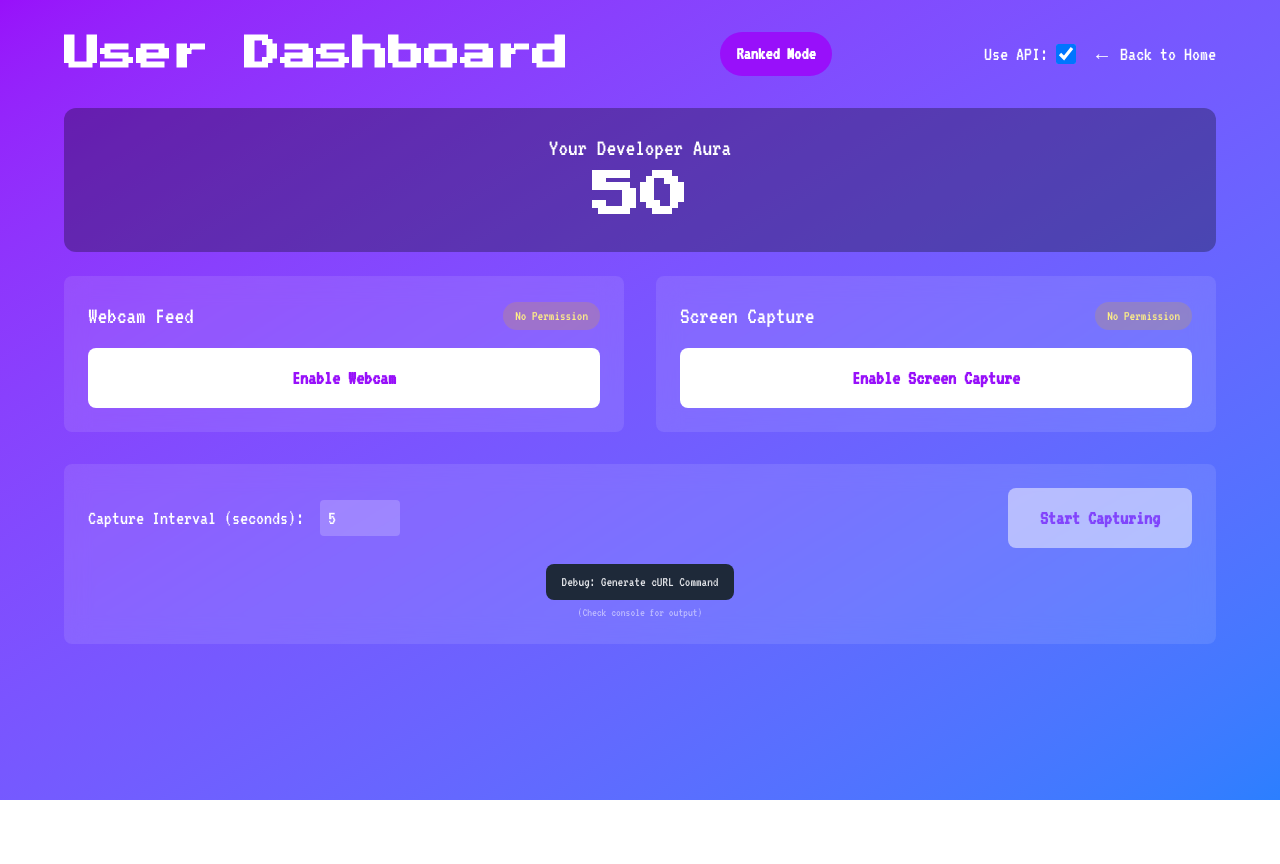
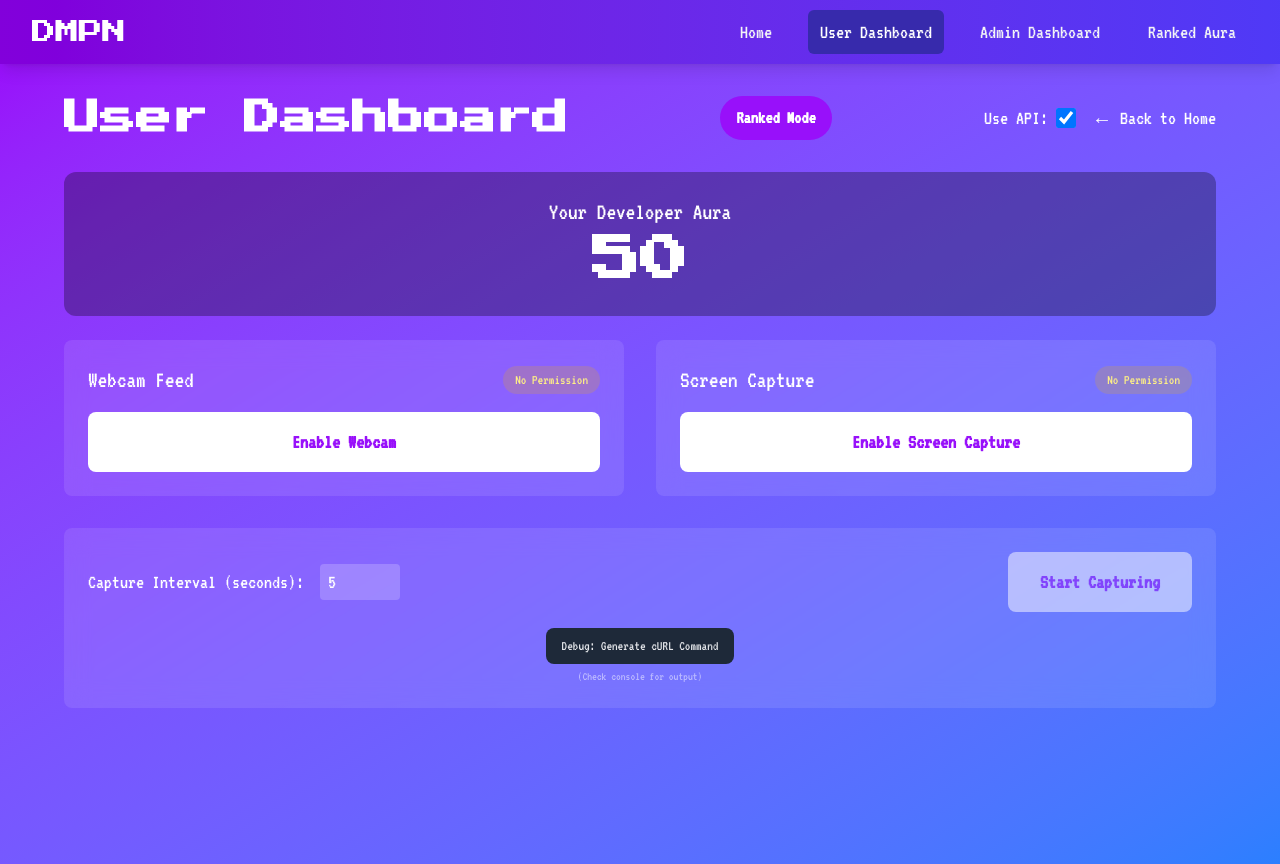
Before and after one commit to VietRocHack/DMPN, a Next.js app in the folder frontend/: page /dashboard in a window 1280 px wide. Before the commit the page ends 800 px from the top, so only its background shows below. Built offline with nearby package versions, Linux system fonts and the light colour scheme.

Commit message:
Add Navbar component to layout, update Home page styling for header space, and enhance product specification with Navbar details.

```diff
--- a/frontend/src/app/layout.tsx
+++ b/frontend/src/app/layout.tsx
@@ -1,6 +1,7 @@
 import type { Metadata } from "next";
 import { Press_Start_2P, VT323 } from "next/font/google";
 import "./globals.css";
+import Navbar from "@/components/Navbar";
 
 const pressStart2P = Press_Start_2P({
     weight: "400",
@@ -22,7 +23,12 @@ export const metadata: Metadata = {
 export default function RootLayout({ children }: { children: React.ReactNode }) {
     return (
         <html lang="en">
-            <body className={`${pressStart2P.variable} ${vt323.variable}`}>{children}</body>
+            <body className={`${pressStart2P.variable} ${vt323.variable}`}>
+                <Navbar />
+                <div className="pt-16">
+                    {children}
+                </div>
+            </body>
         </html>
     );
 }
--- a/frontend/src/app/page.tsx
+++ b/frontend/src/app/page.tsx
@@ -2,7 +2,7 @@ import Link from "next/link";
 
 export default function Home() {
     return (
-        <main className="min-h-screen flex flex-col items-center justify-center bg-gradient-to-br from-purple-600 to-blue-500 p-4">
+        <main className="min-h-[calc(100vh-64px)] flex flex-col items-center justify-center bg-gradient-to-br from-purple-600 to-blue-500 p-4">
             <div className="text-center space-y-8 max-w-2xl">
                 <h1 className="text-6xl font-bold text-white mb-4 font-['Press_Start_2P']">DMPN</h1>
                 <h2 className="text-2xl text-white/90 font-['VT323']">
--- /dev/null
+++ b/frontend/src/components/Navbar.tsx
@@ -0,0 +1,111 @@
+"use client";
+
+import Link from 'next/link';
+import { usePathname } from 'next/navigation';
+import { useState } from 'react';
+
+const Navbar = () => {
+  const pathname = usePathname();
+  const [isMenuOpen, setIsMenuOpen] = useState(false);
+
+  const navLinks = [
+    { href: '/', label: 'Home' },
+    { href: '/dashboard', label: 'User Dashboard' },
+    { href: '/admin', label: 'Admin Dashboard' },
+    { href: '/ranked', label: 'Ranked Aura' },
+  ];
+
+  const isActive = (path: string) => pathname === path;
+
+  return (
+    <nav className="fixed top-0 left-0 right-0 z-50 bg-gradient-to-r from-purple-700 to-indigo-600 shadow-lg font-['VT323']">
+      <div className="max-w-7xl mx-auto px-4 sm:px-6 lg:px-8">
+        <div className="flex items-center justify-between h-16">
+          <div className="flex items-center">
+            <div className="flex-shrink-0">
+              <Link href="/" className="flex items-center">
+                <span className="text-white text-2xl font-['Press_Start_2P'] tracking-tight">DMPN</span>
+              </Link>
+            </div>
+          </div>
+
+          {/* Desktop menu */}
+          <div className="hidden md:block">
+            <div className="ml-10 flex items-center space-x-6">
+              {navLinks.map((link) => (
+                <Link
+                  key={link.href}
+                  href={link.href}
+                  className={`text-xl px-3 py-2 rounded-md ${
+                    isActive(link.href)
+                      ? 'bg-indigo-800 text-white'
+                      : 'text-gray-100 hover:bg-purple-600 hover:text-white'
+                  } transition-all duration-200`}
+                >
+                  {link.label}
+                </Link>
+              ))}
+            </div>
+          </div>
+
+          {/* Mobile menu button */}
+          <div className="md:hidden flex items-center">
+            <button
+              type="button"
+              className="inline-flex items-center justify-center p-2 rounded-md text-white hover:text-white hover:bg-purple-600 focus:outline-none"
+              aria-controls="mobile-menu"
+              aria-expanded="false"
+              onClick={() => setIsMenuOpen(!isMenuOpen)}
+            >
+              <span className="sr-only">Open main menu</span>
+              {/* Icon for menu */}
+              <svg
+                className={`${isMenuOpen ? 'hidden' : 'block'} h-6 w-6`}
+                xmlns="http://www.w3.org/2000/svg"
+                fill="none"
+                viewBox="0 0 24 24"
+                stroke="currentColor"
+                aria-hidden="true"
+              >
+                <path strokeLinecap="round" strokeLinejoin="round" strokeWidth={2} d="M4 6h16M4 12h16M4 18h16" />
+              </svg>
+              {/* Icon for closing */}
+              <svg
+                className={`${isMenuOpen ? 'block' : 'hidden'} h-6 w-6`}
+                xmlns="http://www.w3.org/2000/svg"
+                fill="none"
+                viewBox="0 0 24 24"
+                stroke="currentColor"
+                aria-hidden="true"
+              >
+                <path strokeLinecap="round" strokeLinejoin="round" strokeWidth={2} d="M6 18L18 6M6 6l12 12" />
+              </svg>
+            </button>
+          </div>
+        </div>
+      </div>
+
+      {/* Mobile menu */}
+      <div className={`${isMenuOpen ? 'block' : 'hidden'} md:hidden`} id="mobile-menu">
+        <div className="px-2 pt-2 pb-3 space-y-1 sm:px-3">
+          {navLinks.map((link) => (
+            <Link
+              key={link.href}
+              href={link.href}
+              className={`block text-xl px-3 py-2 rounded-md ${
+                isActive(link.href)
+                  ? 'bg-indigo-800 text-white'
+                  : 'text-gray-100 hover:bg-purple-600 hover:text-white'
+              } transition-all duration-200`}
+              onClick={() => setIsMenuOpen(false)}
+            >
+              {link.label}
+            </Link>
+          ))}
+        </div>
+      </div>
+    </nav>
+  );
+};
+
+export default Navbar;
```
Also changed, not shown: 1 other file (tests, documents, lock files or other folders).
